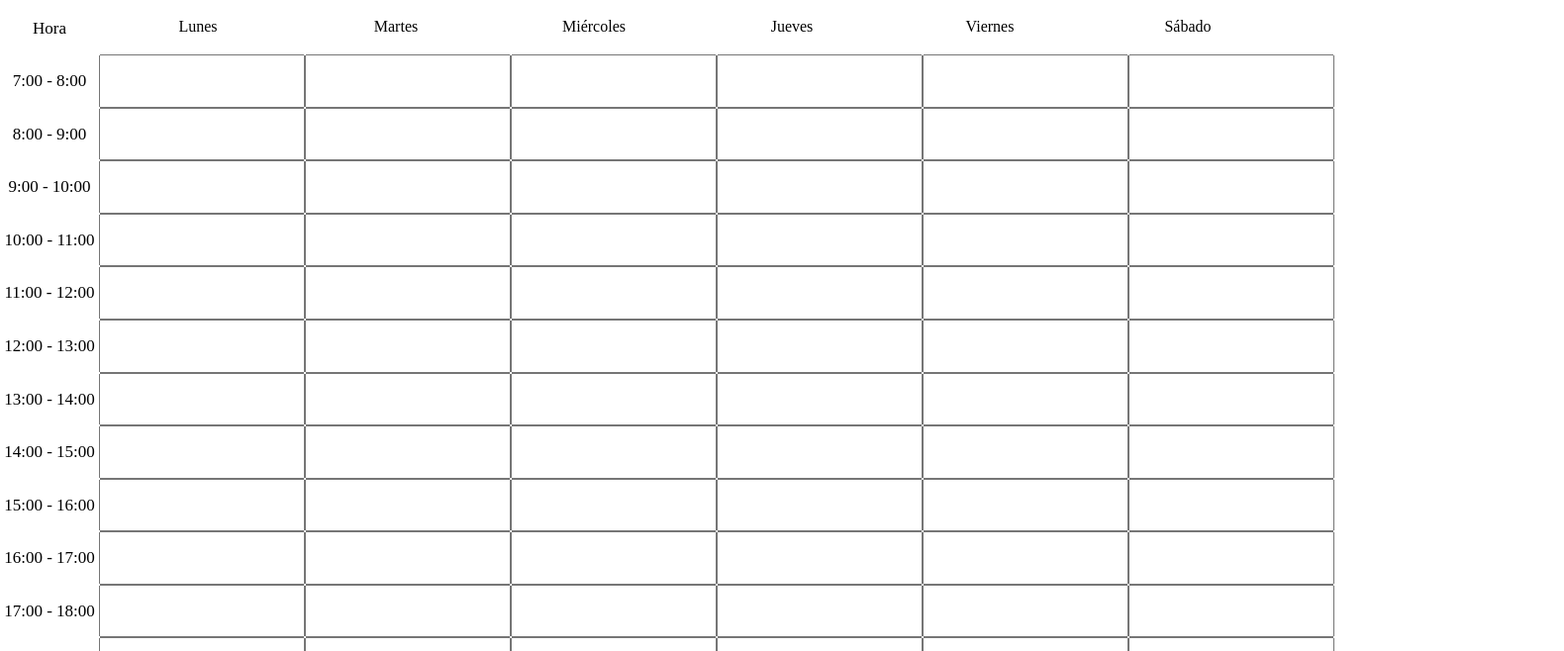
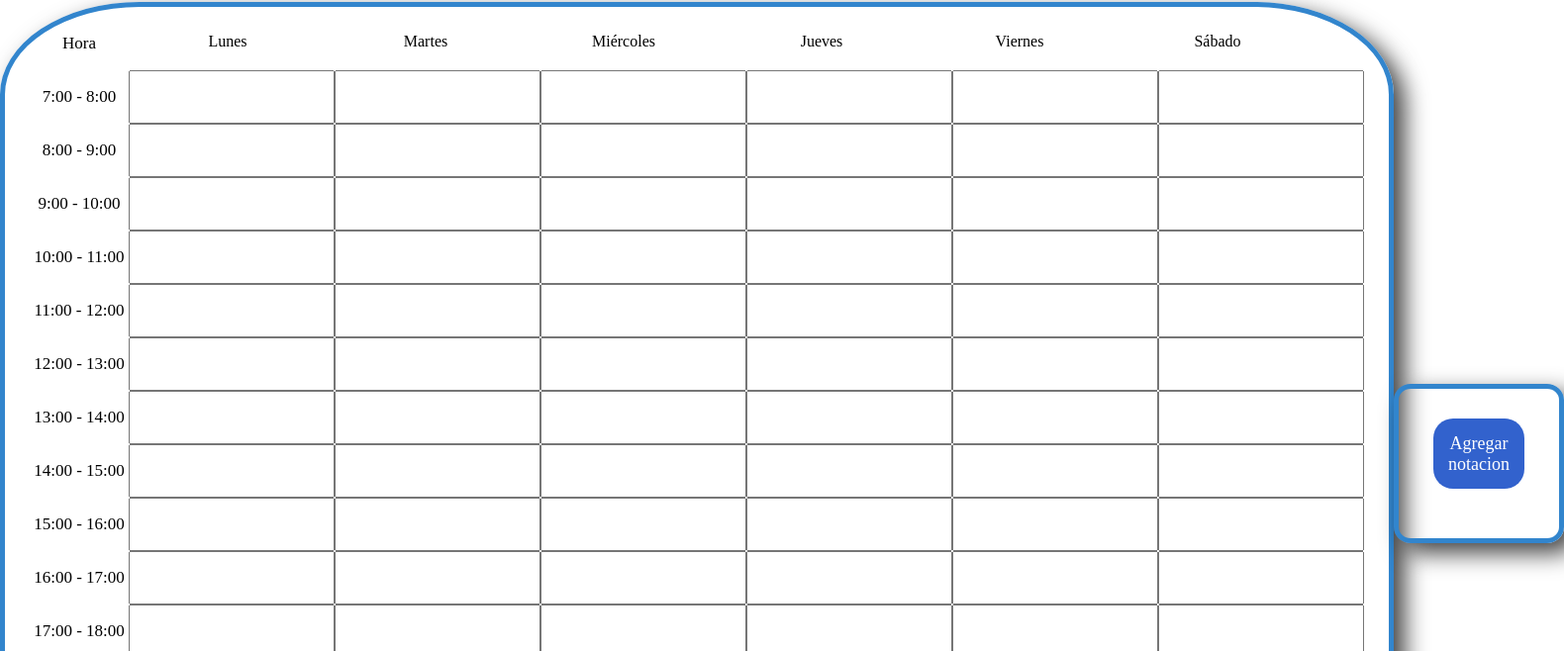
Before and after one commit to macz309/creadorDeHorarios, a plain HTML site: page index.htm in a window 1280 px wide. Shown: the part 78-736 px from the top of the page at 99% size, 1580 px wide, since content can reach past the window. Drawn offline with Linux system fonts and the light colour scheme.

Commit message:
version3

```diff
--- a/css/styles.css
+++ b/css/styles.css
@@ -2,19 +2,27 @@
     text-align: center;
 }
 
-.control,.miniatura-col{
+button{
+    margin: 0px 10px;
+    border: none;
+    border-radius: 20px;
+    background-color:#3262cd ;
+    color: white;
+}
+
+.control{
     display: -webkit-flex;
     align-content: space-between;
 }
 
-.header-Horario, .materias, .header-miniatura{
+.header-Horario, .materias{
     display: flex;
     justify-items: center;
 }
 
 .horas, .hora{
     width: 100px;
-    height: auto;
+    height: 20px;
     padding: auto;
     font-size: 17px;
 }
@@ -22,18 +30,35 @@
     width: 200px;
 }
 
-.extras button
+.extras,#horarios{
+    margin: auto;
+    padding: 10px 25px;
+    padding-bottom: 50px;
+    border-radius: 10%;
+    border: 5px solid #3285cd;
+    box-shadow: 11px 10px 23px 0px rgba(0,0,0,0.75);
+
+}
+
+.agregar
 {
+    padding: 15px;
+    font-size: large;
     margin-top: 20px;
 }
 
 .notacion{
     display:flex;
     justify-content: center;
-    align-items: center;
+    align-content: center;
     margin: 10px auto;
 }
 
+.notacion-texto{
+    width: 200px;
+    padding: 0px 0px;
+    font-size: 23px;
+}
 
 
 /*
--- a/index.htm
+++ b/index.htm
@@ -14,16 +14,14 @@
         <div id="horarios">
 
         </div>
-        <div id="miniatura">
+        <div class="extras">
+            <button class="agregar" onClick="agregarNotacion();return false;">Agregar notacion</button>
+            <div id="notaciones">
 
+            </div>
         </div>
     </div>
-    <div class="extras">
-        <button onClick="agregarNotacion();return false;">Agregar notacion</button>
-        <div id="notaciones">
 
-        </div>
-    </div>
 
 </body>
 <script src="js/index.js"></script>
--- a/js/index.js
+++ b/js/index.js
@@ -25,69 +25,53 @@ function crearHorario(){
                     <p class="hora">${r}:00 - ${r+1}:00</p>`;
         for (let c = 0; c < 6; c++) {
             horario+=`<input class="materia" id="${numHorarios}${r}${c}" autocomplete="off"
-                        onkeypress="actualizarColorEscribiendo(this)"> `;
+                        onkeyup="actualizarColorEscribiendo(this)"> `;
         }
         horario+= `</div>`
     }
         horario += `</div>`
     horarios.innerHTML = horario;
-    //crearMiniatura();
-}
-/*
-function crearMiniatura(){
-    //Obtenemos la referencia a donde se colocara nuestro control de color del horario.
-    let miniatura = document.getElementById("miniatura");
-    let miniaturaColor = `<h4>Ajustar color en celdas.</h4>
-                    <div class="header-miniatura">
-                        <p class="dia-mini">Lu</p>
-                        <p class="dia-mini">Ma</p>
-                        <p class="dia-mini">Mi</p>
-                        <p class="dia-mini">Ju</p>
-                        <p class="dia-mini">Vi</p>
-                        <p class="dia-mini">Sá</p>
-                    </div>
-                        `;
-    for (let r = 7; r < 22; r++) {
-        miniaturaColor += `<div class="miniatura-col">`;
-        for (let c = 0; c < 6; c++) {
-            miniaturaColor +=`
-            <input type="color" class="cuadroColor" id="${r}${c}" value="#ffffff"
-            onChange="actualizarColor(this.value,this.id)">`;
-        }
-        miniaturaColor += `<p class=hora-mini>${r}:00 - ${r+1}:00 </p></div>`
-    }
-    miniatura.innerHTML = miniaturaColor;
 }
 
-function actualizarColor(color,id){
-    console.log(color,id)
-    let idCelda=numHorarios+id;
-    console.log()
-    let celda=document.getElementById(idCelda.toString());
-    console.log(celda)
-    celda.style.background= color;
-
-}*/
-
+//Creacion de una notacion.
 function agregarNotacion(){
     numNotacion++;
-    let notacion=document.getElementById("notaciones");
-    let nuevaNotacion=`
-        <div id="notacion">
-            <div class="notacion" id="notacion${numNotacion}">
-                <input type="color" id="nc${numNotacion}">
-                <input type="text" autocomplete="off" id="nt${numNotacion}">
-                <button onclick="actualizarColorBoton(this.id)" id="nb${numNotacion}">Actualizar</button>
+    let notaciones=document.getElementById("notaciones");
 
-            </div>
-        </div>
-    `
-    notacion.innerHTML += nuevaNotacion;
+    let notacion=document.createElement("div");
+    notacion.id=notacion;
+
+    let notacionN=document.createElement("div");
+    notacionN.classname="notacion";
+    notacionN.id="notacion"+numNotacion;
+
+    let nc=document.createElement("input");
+    nc.addEventListener("change", function(){ actualizarColorBoton(this.id); })
+    nc.type="color";
+    nc.id="nc"+numNotacion;
+    notacionN.appendChild(nc);
+
+    let nt=document.createElement("input");
+    nt.addEventListener("keyup", function(){ actualizarColorBoton(this.id); })
+    nt.className="notacion-texto"
+    nt.type="text";
+    nt.id="nt"+numNotacion;
+    notacionN.appendChild(nt);
+
+    let nb=document.createElement("button");
+    nb.addEventListener("click", function(){ actualizarColorBoton(this.id); })
+    nb.id="nb"+numNotacion;
+    nb.innerHTML="Actualizar";
+    //notacionN.appendChild(nb);
+
+    notacion.appendChild(notacionN);
+    notaciones.appendChild(notacion);
 }
 
 
 //Actualziacion de Color con Boton Actualizar de notaciones
 function actualizarColorBoton(idInput){
+    console.log(idInput)
     let id=idInput.substring(2);
     for (let r = 7; r < 22; r++) {
         for (let c = 0; c < 6; c++) {
@@ -110,21 +94,30 @@ function actualizarColorEscribiendo(celda){
 
 //Compara las celdas mediante su contenido y cambia el color de las celdas.
 function compararCelda(celda,id){
+    console.log(celda.id)
+
     let valor=celda.value;
     let materia=document.getElementById("nt"+id).value;
     let color=document.getElementById("nc"+id).value;
-    console.log(materia)
     let array= materia.split("");
-    let arrar2=valor.split("");
+    let array2=valor.split("");
+
     let cadenaIgual=true;
+    if(array2[0]!=""){
+        if(array.length>0){
             for (let i = 0; i < array.length; i++) {
                 const element = array [i];
-        const element2 = arrar2[i]
+                const element2 = array2[i]
                 if(element != element2){
                     cadenaIgual=false;
+                    celda.style.background="white";
                 }
             }
             if(cadenaIgual==true){
                 celda.style.background=color;
+            }else {
+                celda.style.background="white";
             }
         }
+    }
+}
```
Lines whose indentation alone changed are shown as unchanged.
